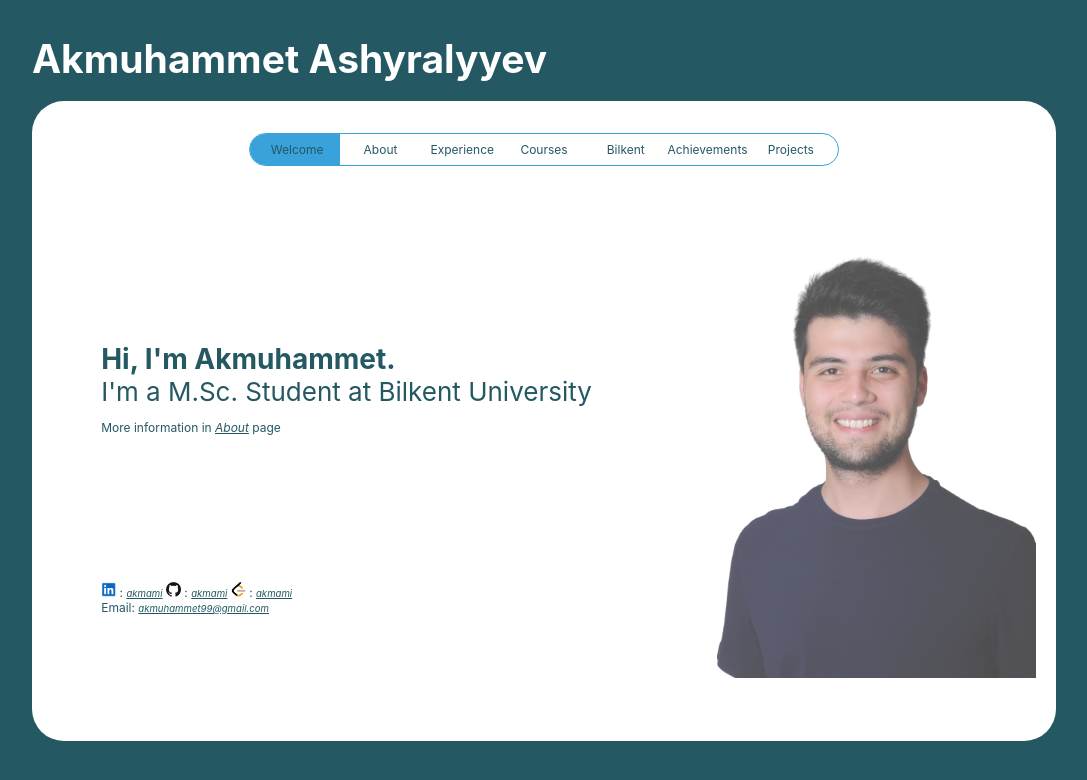
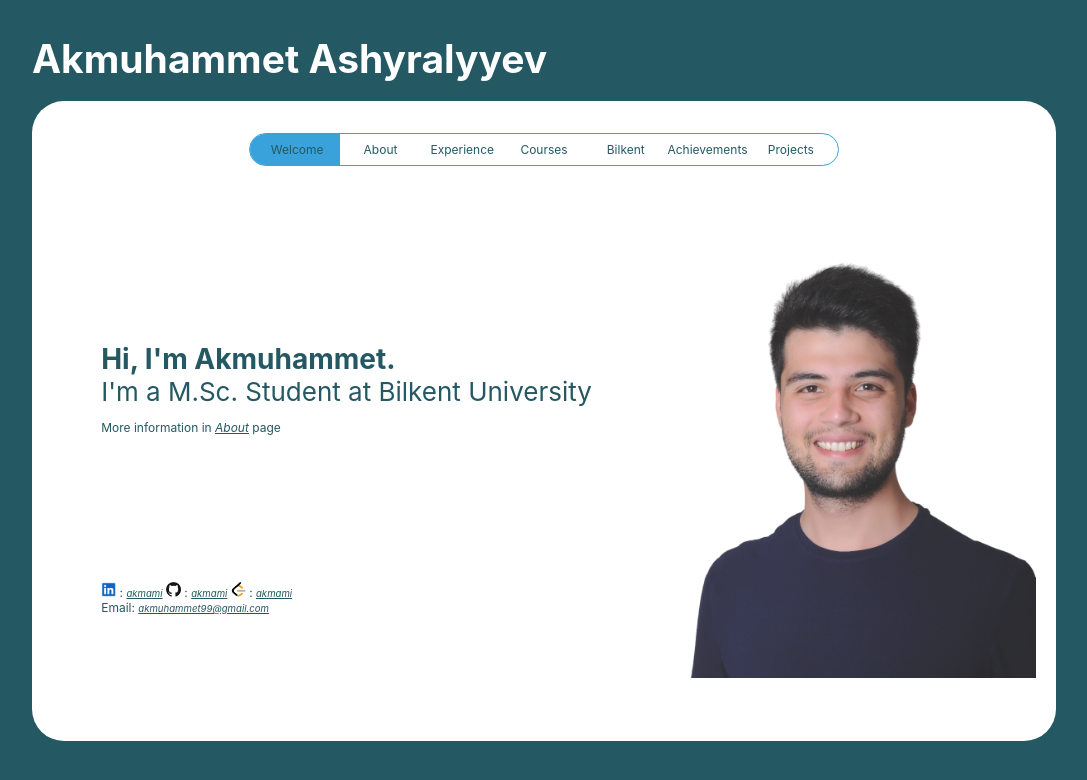
Before and after one commit to akmami/portfolio-akmami, a React (Create React App) app: page / in a window 1280 px wide. Shown: the top 780 px of the page, without its empty margins (96-1183 px from the left). Built offline with nearby package versions, Linux system fonts and the light colour scheme; no server answers.

Commit message:
image settings changed

```diff
--- a/src/App.css
+++ b/src/App.css
@@ -106,13 +106,13 @@ ul.nav li.active {
   position: relative;
 }
 .image{
-  opacity: 0.7;
+  opacity: 0.85;
   position: absolute;
   right: 0;
   top: 0;
   object-fit: cover;
-  height: 100%;
-  max-width: 70%;
+  height: 110%;
+  max-width: 80%;
 
 }
 div.center {
```
